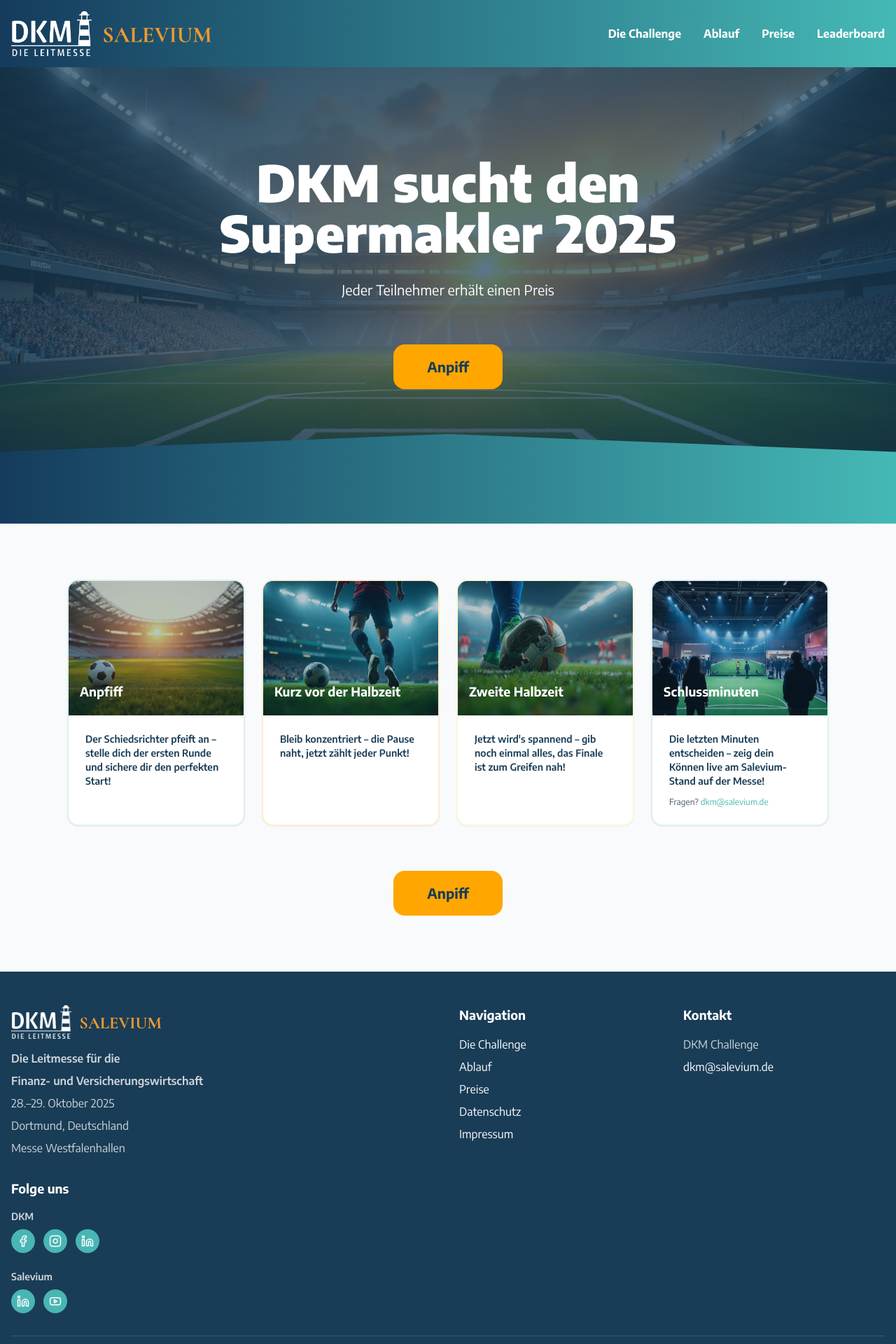
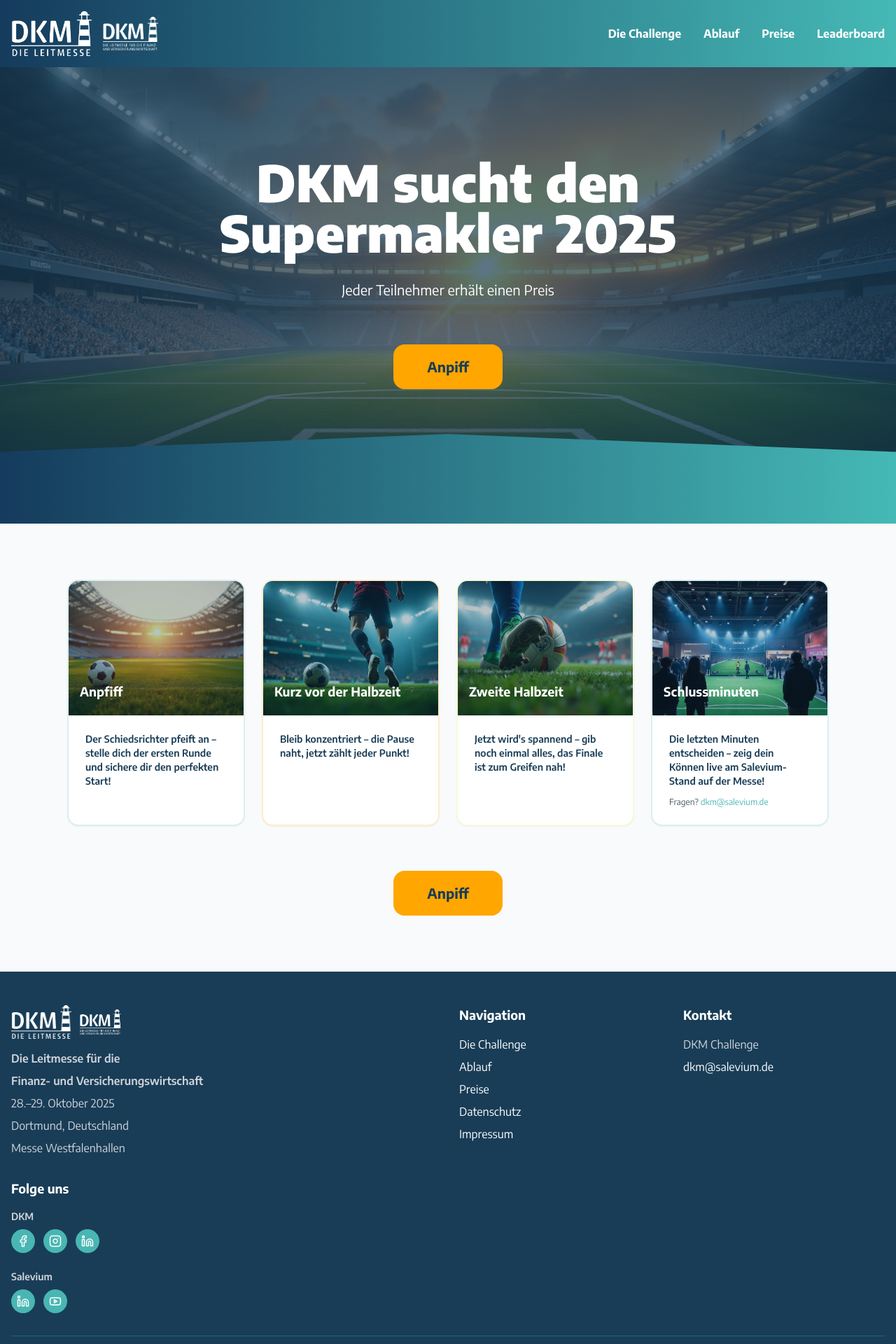
Before and after one commit to tepeciksafak-lang/dkm-style-game, a React (Vite) app: page / in a window 1280 px wide. Shown: the top 1920 px of the page at 70% size. Built offline with nearby package versions, Linux system fonts and the light colour scheme.

Commit message:
Replace Salevium logo
Replace all instances of the current Salevium logo with the new uploaded logo.

```diff
--- a/src/components/Footer.tsx
+++ b/src/components/Footer.tsx
@@ -13,11 +13,11 @@ const Footer = () => {
                 alt="DKM Logo"
                 className="h-12 w-auto"
               />
-              <img
-                src="/lovable-uploads/10f90abc-6172-4d47-8845-b51ffebd1ef3.png"
-                alt="Salevium Logo"
-                className="h-9 w-auto"
-              />
+               <img
+                 src="/lovable-uploads/cc8ef3b0-09fe-4585-be6b-b548a3122f75.png"
+                 alt="Salevium Logo"
+                 className="h-9 w-auto"
+               />
             </div>
             <div className="font-encode space-y-2 text-gray-300">
               <p className="font-semibold">Die Leitmesse für die</p>
--- a/src/components/Header.tsx
+++ b/src/components/Header.tsx
@@ -27,7 +27,7 @@ const Header = () => {
               className="h-16 w-auto"
             />
             <img
-              src="/lovable-uploads/10f90abc-6172-4d47-8845-b51ffebd1ef3.png"
+              src="/lovable-uploads/cc8ef3b0-09fe-4585-be6b-b548a3122f75.png"
               alt="Salevium Logo"
               className="h-12 w-auto"
             />
```
